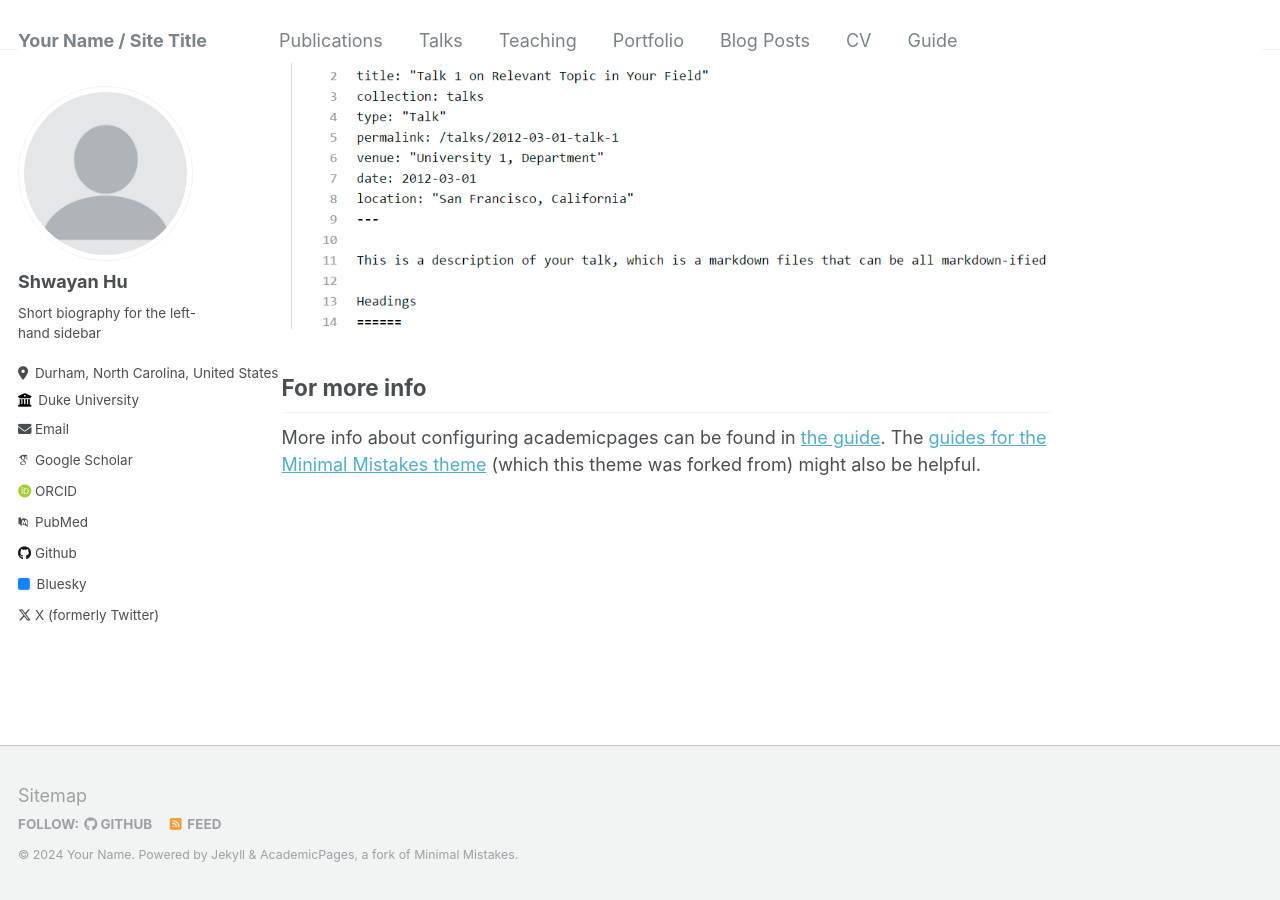
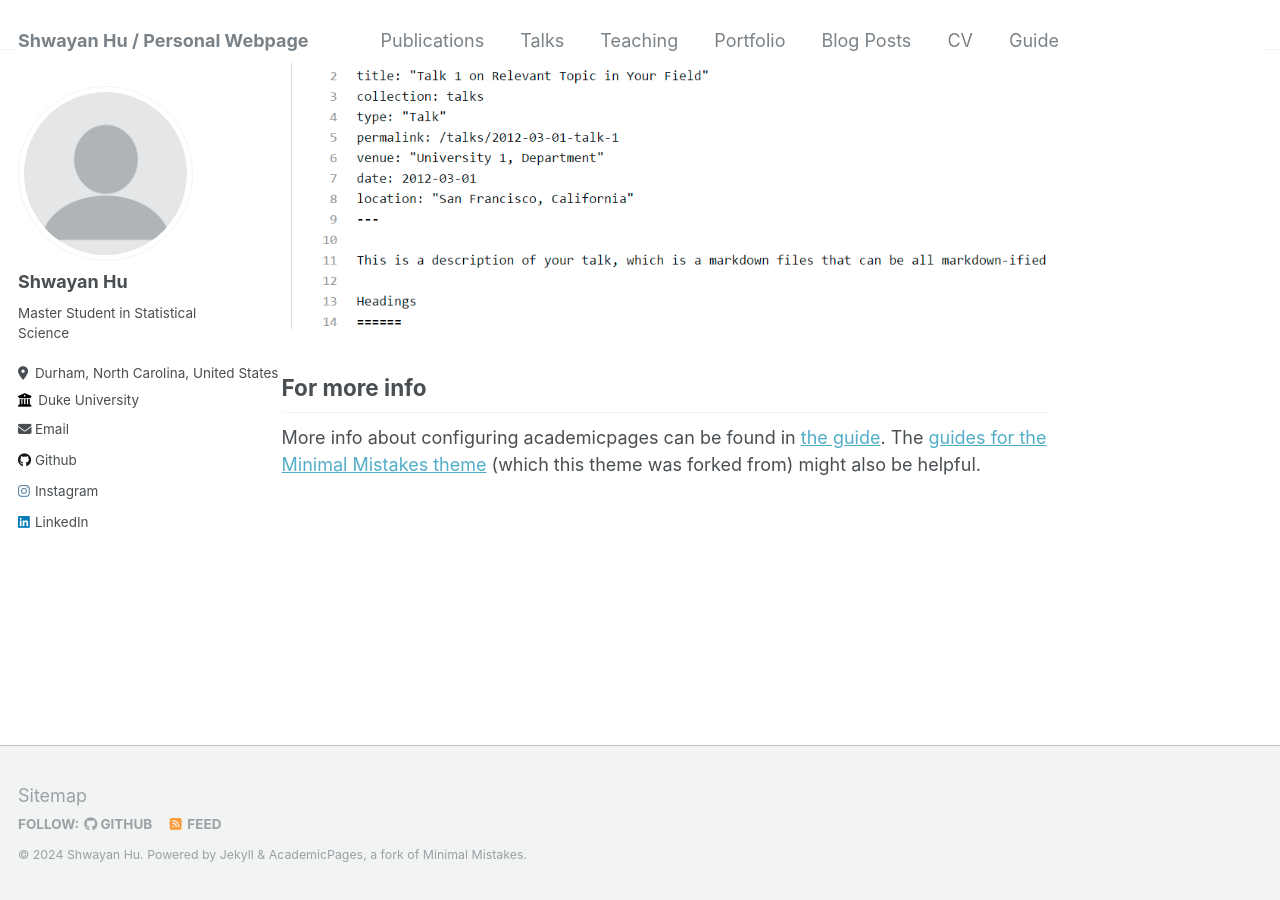
Before and after one commit to ShwayanHu/ShwayanHu.github.io, a Jekyll site: the page built from _pages/about.md, in a window 1280 px wide and 900 px high, scrolled down 2640 px. Built offline with Jekyll 4.4.1, drawn with Linux system fonts in a browser that asks for light colours; some web fonts are replaced.

Commit message:
Change sidebar

```diff
--- a/_config.yml
+++ b/_config.yml
@@ -8,9 +8,9 @@
 
 # Basic Site Settings
 locale                   : "en-US"
-title                    : "Your Name / Site Title"
+title                    : "Shwayan Hu / Personal Webpage"
 title_separator          : "-"
-name                     : &name "Your Name"
+name                     : &name "Shwayan Hu"
 description              : &description "personal description"
 url                      : https://academicpages.github.io # the base hostname & protocol for your site e.g. "https://mmistakes.github.io"
 baseurl                  : "" # the subpath of your site, e.g. "/blog"
@@ -24,53 +24,53 @@ author:
   avatar           : "profile.png"
   name             : "Shwayan Hu"
   pronouns         : # example: "she/her"
-  bio              : "Short biography for the left-hand sidebar"
+  bio              : "Master Student in Statistical Science"
   location         : "Durham, North Carolina, United States"
   employer         : "Duke University"
   uri              : # URL
   email            : "xueyanhu1231@gmail.com"
 
   # Academic websites
-  arxiv            : # URL - Update with the correct link to your profile
-  googlescholar    : "https://scholar.google.com/citations?user=PS_CX0AAAAAJ"
-  impactstory      : # URL
-  orcid            : "http://orcid.org/yourorcidurl"
-  pubmed           : "https://www.ncbi.nlm.nih.gov/pubmed/?term=john+snow"
-  researchgate     : # URL
+  # arxiv            : # URL - Update with the correct link to your profile
+  # googlescholar    : "https://scholar.google.com/citations?user=PS_CX0AAAAAJ"
+  # impactstory      : # URL
+  # orcid            : "http://orcid.org/yourorcidurl"
+  # pubmed           : "https://www.ncbi.nlm.nih.gov/pubmed/?term=john+snow"
+  # researchgate     : # URL
 
   # Repositories and software development
   bitbucket        : # Username - Update with your username on the site
   codepen          : # Username
   dribbble         : # Username
-  github           : "academicpages"
+  github           : "ShwayanHu"
   kaggle           : # Username
   stackoverflow    : # User number or user number and name (i.e., use "1" or "1/jeff-atwood")
 
   # Social media
-  bluesky          : "bsky.app" # Replace this with you Bluesky username
-  facebook         : # Username
-  flickr           : # Username
-  foursquare       : # Username
-  goodreads        : # Username
-  google_plus      : # Username
-  keybase          : # Username
-  instagram        : # Username
-  lastfm           : # Username
-  linkedin         : # Username
-  mastodon         : # URL
-  medium           : # URL
-  pinterest        : # Username
-  soundcloud       : # Username
-  steam            : # Username
-  telegram         : # URL
-  tumblr           : # Username
-  twitter          : "UniofOxford"  # Replace this with your X / Twitter handle
-  vine             : # Username
-  weibo            : # Username
-  wikipedia        : # Username
-  xing             : # Username
-  youtube          : # Username
-  zhihu            : # URL
+  # bluesky          : "bsky.app" # Replace this with you Bluesky username
+  # facebook         : # Username
+  # flickr           : # Username
+  # foursquare       : # Username
+  # goodreads        : # Username
+  # google_plus      : # Username
+  # keybase          : # Username
+  instagram        : "shwayan.hu"
+  # lastfm           : # Username
+  linkedin         : "Shwayan Hu"
+  # mastodon         : # URL
+  # medium           : # URL
+  # pinterest        : # Username
+  # soundcloud       : # Username
+  # steam            : # Username
+  # telegram         : # URL
+  # tumblr           : # Username
+  # twitter          : "UniofOxford"  # Replace this with your X / Twitter handle
+  # vine             : # Username
+  # weibo            : # Username
+  # wikipedia        : # Username
+  # xing             : # Username
+  # youtube          : # Username
+  # zhihu            : # URL
 
 
 # Site Settings
```
